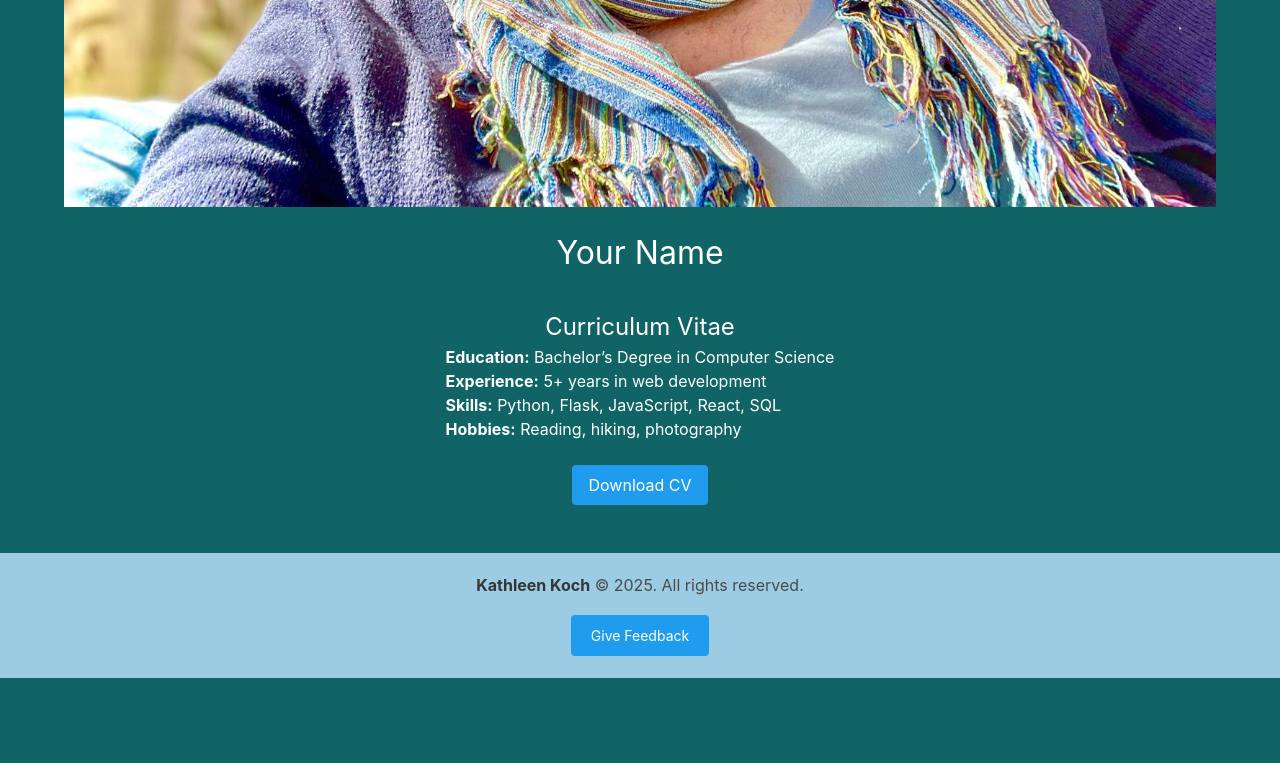
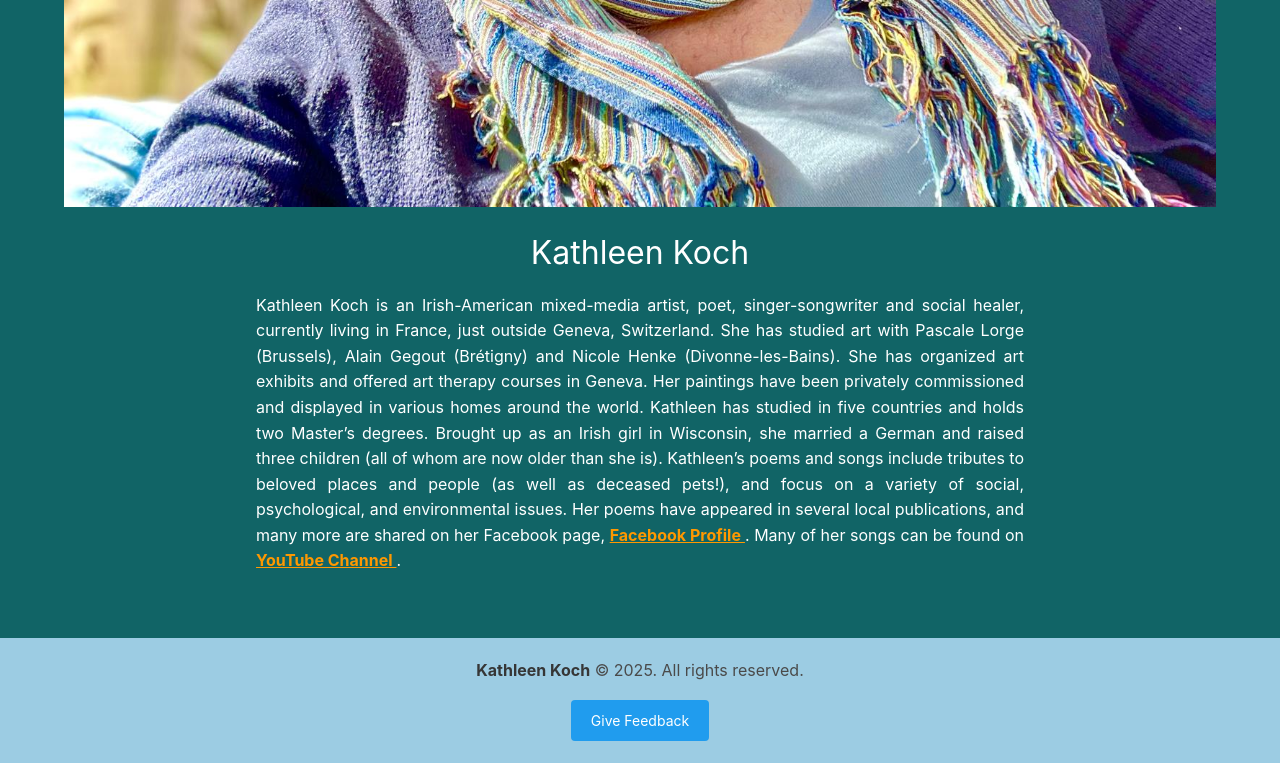
Before and after one commit to bartschliam/kathleenkoch, a Flask app: page /about in a window 1280 px wide. Shown: the part 799-1562 px from the top of the page. Before the commit the page ends 1477 px from the top, so only its background shows below. Run offline with Flask 3, Linux system fonts and the light colour scheme.

```diff
--- a/project/templates/about.html
+++ b/project/templates/about.html
@@ -8,33 +8,50 @@
       alt="Your Photo"
     />
   </figure>
-  <h2 style="margin-top: 1rem; font-size: 2rem">Your Name</h2>
+  <h2 style="margin-top: 1rem; font-size: 2rem">Kathleen Koch</h2>
 
   <!-- CV Section -->
-  <div style="margin-top: 2rem; text-align: left; display: inline-block">
-    <h3 style="font-size: 1.5rem; text-align: center">Curriculum Vitae</h3>
-    <ul style="list-style-type: none; padding: 0">
-      <li><strong>Education:</strong> Bachelor’s Degree in Computer Science</li>
-      <li><strong>Experience:</strong> 5+ years in web development</li>
-      <li><strong>Skills:</strong> Python, Flask, JavaScript, React, SQL</li>
-      <li><strong>Hobbies:</strong> Reading, hiking, photography</li>
+  <div
+    style="
+      margin: 0 auto;
+      max-width: 800px;
+      text-align: justify;
+      line-height: 1.6;
+      padding: 1rem;
+    "
+  >
+    <ul style="list-style: none; padding: 0">
+      <li>
+        Kathleen Koch is an Irish-American mixed-media artist, poet,
+        singer-songwriter and social healer, currently living in France, just
+        outside Geneva, Switzerland. She has studied art with Pascale Lorge
+        (Brussels), Alain Gegout (Brétigny) and Nicole Henke
+        (Divonne-les-Bains). She has organized art exhibits and offered art
+        therapy courses in Geneva. Her paintings have been privately
+        commissioned and displayed in various homes around the world. Kathleen
+        has studied in five countries and holds two Master’s degrees. Brought up
+        as an Irish girl in Wisconsin, she married a German and raised three
+        children (all of whom are now older than she is). Kathleen’s poems and
+        songs include tributes to beloved places and people (as well as deceased
+        pets!), and focus on a variety of social, psychological, and
+        environmental issues. Her poems have appeared in several local
+        publications, and many more are shared on her Facebook page,
+        <a
+          href="https://www.facebook.com/kathleen.koch.796/"
+          target="_blank"
+          style="color: #ff9800; font-weight: bold; text-decoration: underline"
+        >
+          Facebook Profile </a
+        >. Many of her songs can be found on
+        <a
+          href="https://www.youtube.com/c/KathleenKoch"
+          target="_blank"
+          style="color: #ff9800; font-weight: bold; text-decoration: underline"
+        >
+          YouTube Channel </a
+        >.
+      </li>
     </ul>
-    <div style="text-align: center; margin-top: 1.5rem">
-      <a
-        href="{{ url_for('static', filename='files/cv.pdf') }}"
-        style="
-          display: inline-block;
-          padding: 0.5rem 1rem;
-          background-color: #209cee;
-          color: white;
-          text-decoration: none;
-          border-radius: 4px;
-        "
-        target="_blank"
-      >
-        Download CV
-      </a>
-    </div>
   </div>
 </div>
 {% endblock %}
```
Also changed, not shown: project/templates/art.html (+15 -38 lines), project/static/images/1.jpeg (added), project/static/images/10.jpeg (added), project/static/images/11.jpeg (added), project/static/images/12.jpeg (added), project/static/images/13.jpeg (added), project/static/images/14.jpeg (added), project/static/images/15.jpeg (added), project/static/images/16.jpeg (added), project/static/images/17.jpeg (added), project/static/images/18.jpeg (added), project/static/images/2.jpeg (added), project/static/images/3.jpeg (added), project/static/images/4.jpeg (added), 5 more files.
